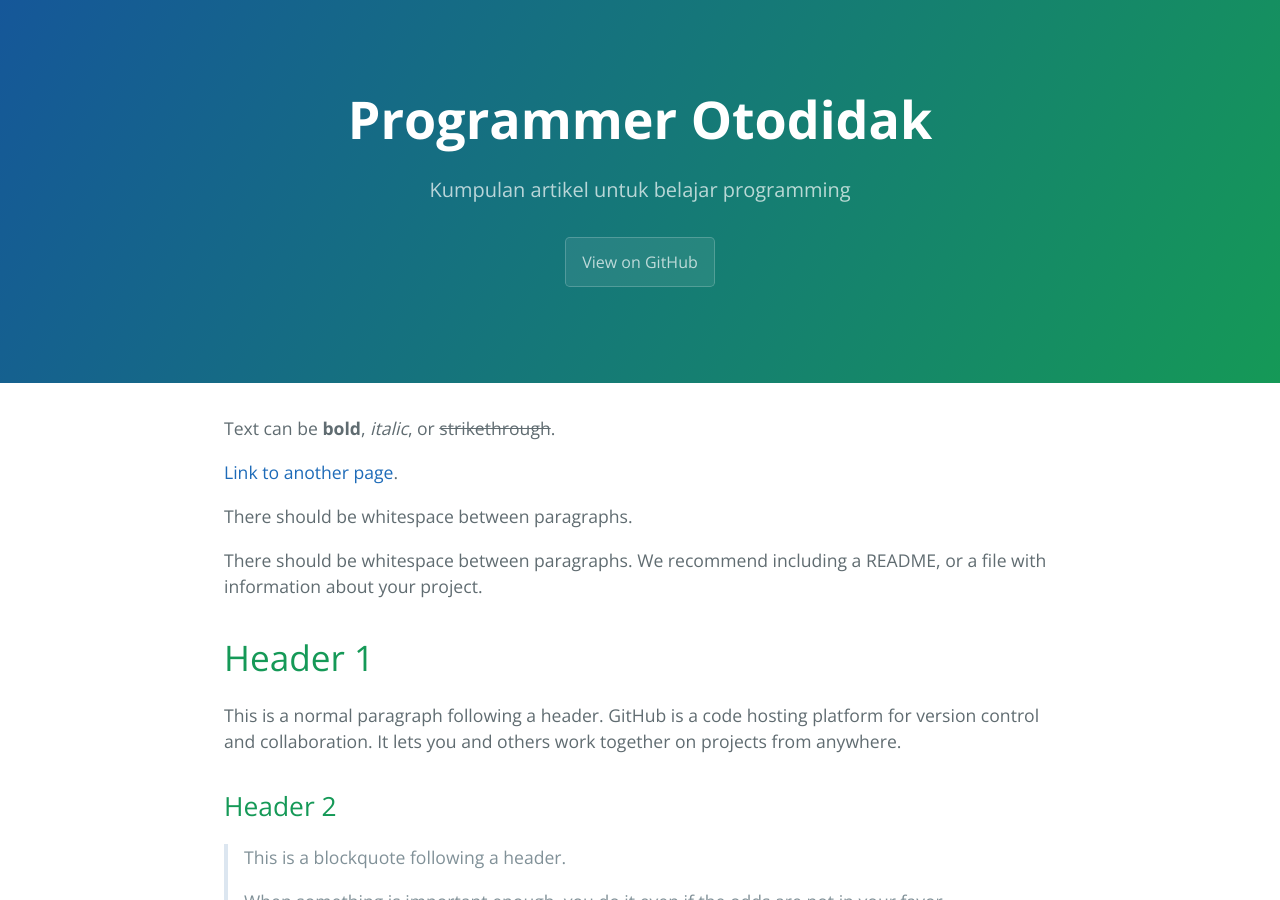
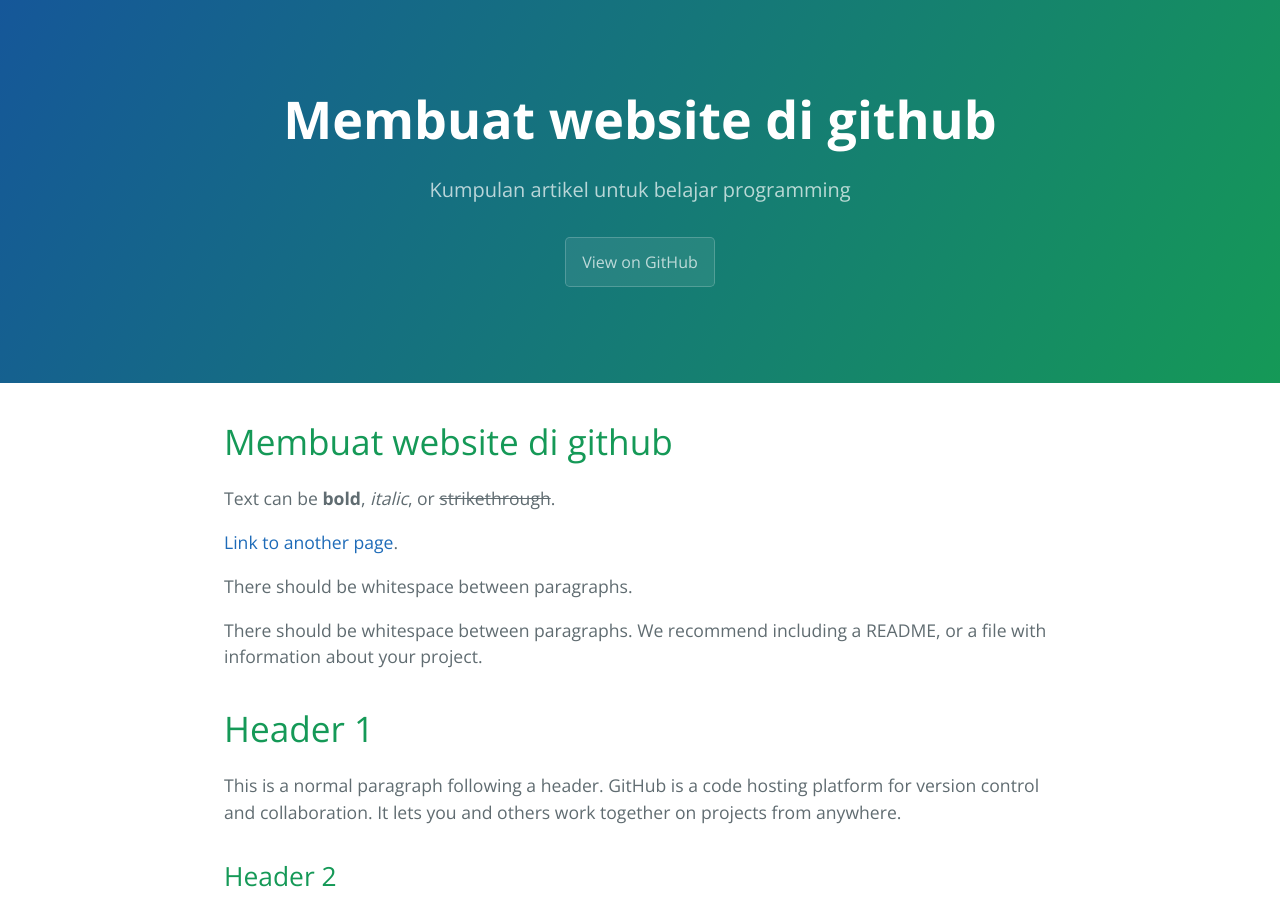
Before and after one commit to fauziahkipau/artikel.github.io, a Jekyll site: the page built from index.md, in a window 1280 px wide and 900 px high. Built offline with Jekyll 4.4.1, drawn with Linux system fonts in a browser that asks for light colours; our own code applies the rules of GitHub Pages for plain Markdown files.

Commit message:
Update index.md

```diff
--- a/index.md
+++ b/index.md
@@ -1,6 +1,10 @@
 ---
 layout: default
 ---
+
+# Membuat website di github
+
+
 
 Text can be **bold**, _italic_, or ~~strikethrough~~.
 
```
